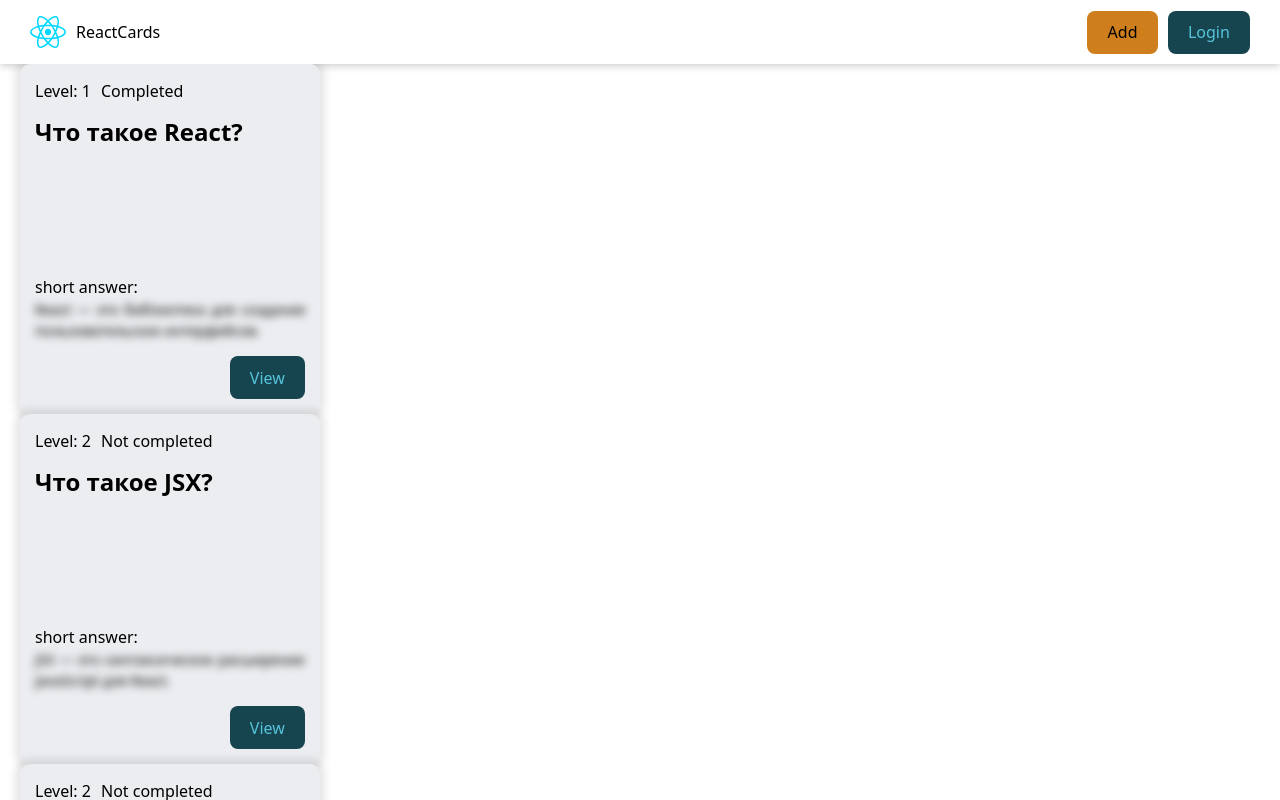
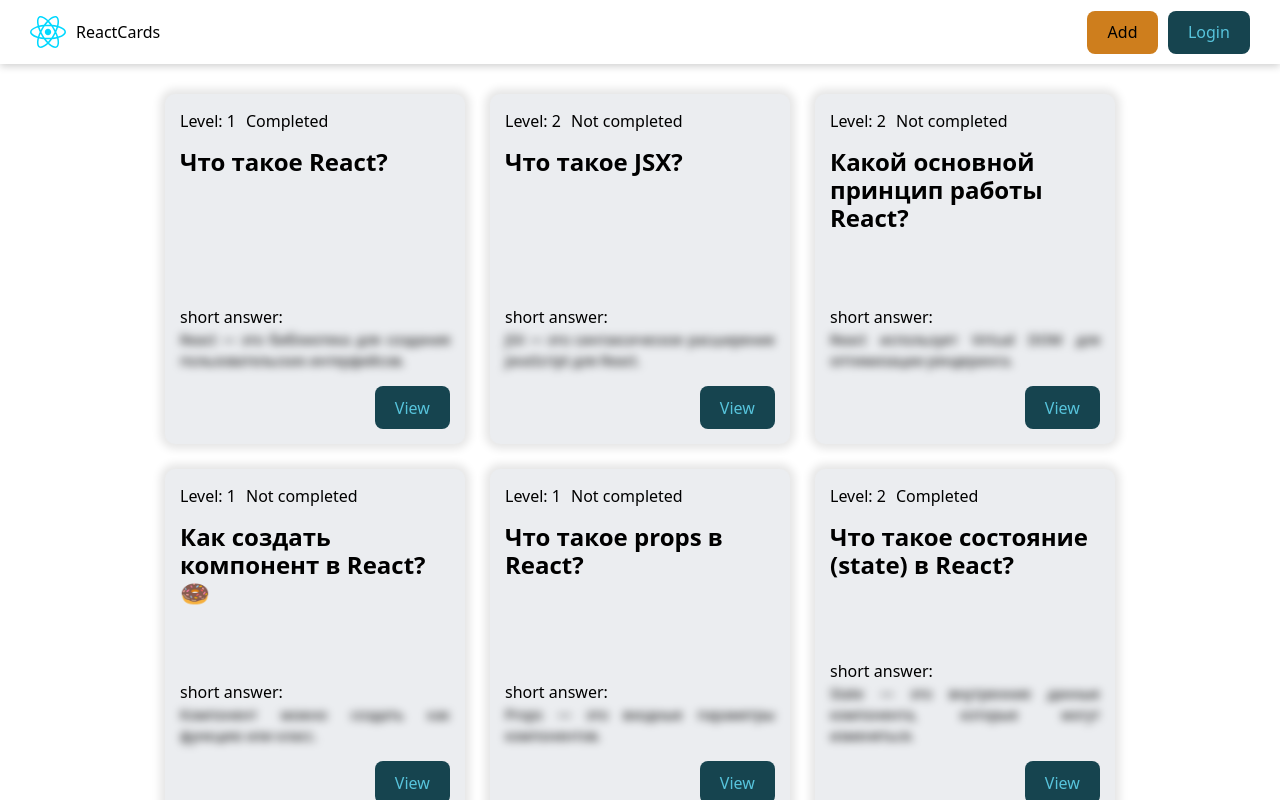
Before and after one commit to swixxs/react_js-cards, a React (Vite) app: page / in a window 1280 px wide. Built offline with nearby package versions, Linux system fonts and the light colour scheme; data requests are answered from the project's data file.

Commit message:
questions card list

```diff
--- /dev/null
+++ b/src/components/QuestionCardList/QuestionCardList.jsx
@@ -0,0 +1,12 @@
+import cls from "./QuestionCardList.module.css";
+import { QuestionCard } from "../QuestionCard";
+
+export const QuestionCardList = ({ cards }) => {
+  return (
+    <div className={cls.cardList}>
+      {cards.map((card, index) => {
+        return <QuestionCard card={card} key={index} />;
+      })}
+    </div>
+  );
+};
--- /dev/null
+++ b/src/components/QuestionCardList/QuestionCardList.module.css
@@ -0,0 +1,11 @@
+.cardList {
+  display: flex;
+  justify-content: center;
+  align-items: center;
+  flex-wrap: wrap;
+  gap: 25px;
+
+  padding: 30px 0;
+  margin: 0 auto;
+  width: 100%;
+}
--- /dev/null
+++ b/src/components/QuestionCardList/index.jsx
@@ -0,0 +1 @@
+export { QuestionCardList } from "./QuestionCardList";
--- a/src/pages/HomePage/HomePage.jsx
+++ b/src/pages/HomePage/HomePage.jsx
@@ -1,5 +1,5 @@
 import { useState, useEffect } from "react";
-import { QuestionCard } from "../../components/QuestionCard/QuestionCard";
+import { QuestionCardList } from "../../components/QuestionCardList";
 import { API_URL } from "../../constants";
 // import cls from "./HomePage.module.css";
 
@@ -25,9 +25,7 @@
 
   return (
     <>
-      {questions.map((card, index) => {
-        return <QuestionCard card={card} key={index} />;
-      })}
+      <QuestionCardList cards={questions} />
     </>
   );
 };
```
